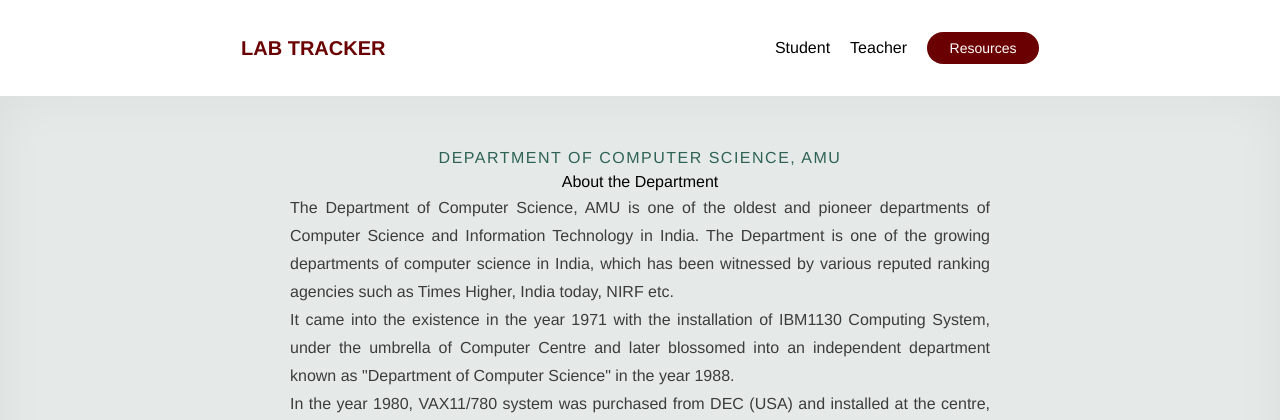
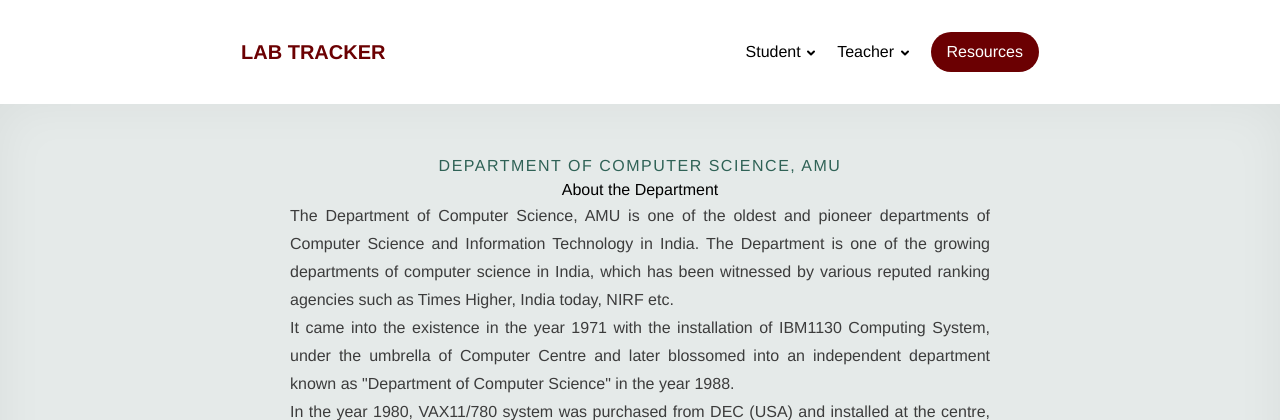
Before and after one commit to azmisaud/LabTracker, a Django app: page / in a window 1280 px wide. Shown: the top 420 px of the page. Run offline with Django 5.2, Linux system fonts and the light colour scheme.

Commit message:
feat: new nav UI

```diff
--- a/static/css/custom.css
+++ b/static/css/custom.css
@@ -117,3 +117,28 @@
 .w-48 {
 width: 8rem;
 }
+
+.px-4 {
+    padding-left: 1rem;
+    padding-right: 1rem;
+}
+
+.h-8 {
+    height: 2.5rem;
+}
+
+.button-resources {
+    background-color: rgb(107, 0, 2);
+    color: white;
+    padding: 0.5rem 1rem;
+    border-radius: 9999px;
+    text-align: center;
+    display: inline-flex;
+    align-items: center;
+    justify-content: center;
+    transition: background-color 0.3s ease;
+}
+
+.button-resources:hover {
+    background-color: #063;
+}
--- a/templates/homepage.html
+++ b/templates/homepage.html
@@ -26,7 +26,9 @@
                         <!-- Student Dropdown -->
                         <div class="relative flex items-center">
                             <button class="dropdown-button text-gray-400 hover:text-white" aria-label="Open Student Dropdown">
-                                <span>Student</span>
+                                <span>Student
+                                    <svg xmlns="http://www.w3.org/2000/svg" width="24" height="24" viewBox="0 0 24 24" fill="none" stroke="currentColor" stroke-width="4" stroke-linecap="round" stroke-linejoin="round" class="lucide lucide-chevron-down inline-block h-3 w-3"><path d="m6 9 6 6 6-6"></path></svg>
+                                </span>
                             </button>
                             <div class="dropdown-menu pointer-events-none invisible absolute left-0 top-full z-[999] mt-2 w-48 min-w-[100px] rounded-md bg-slate-800 py-2 opacity-0 shadow-xl transition-all duration-100">
                                 <div class="space-y-1">
@@ -49,7 +51,10 @@
                         <!-- Teacher Dropdown -->
                         <div class="relative flex items-center">
                             <button class="dropdown-button text-gray-400 hover:text-white" aria-label="Open Teacher Dropdown">
-                                <span>Teacher</span>
+                                <span>Teacher
+                                    <svg xmlns="http://www.w3.org/2000/svg" width="24" height="24" viewBox="0 0 24 24" fill="none" stroke="currentColor" stroke-width="4" stroke-linecap="round" stroke-linejoin="round" class="lucide lucide-chevron-down inline-block h-3 w-3"><path d="m6 9 6 6 6-6"></path></svg>
+
+                                </span>
                             </button>
                             <div class="dropdown-menu pointer-events-none invisible absolute left-0 top-full z-[999] mt-2 w-48 min-w-[100px] rounded-md bg-slate-800 py-2 opacity-0 shadow-xl transition-all duration-100">
                                 <div class="space-y-1">
@@ -66,13 +71,13 @@
                         <!-- Resources Link -->
                         <ul class="hidden sm:flex items-center justify-end gap-5">
                             <li>
-                                <a href="https://www.amu.ac.in/department/computer-science"
-                                   class="flex h-8 w-28 items-center justify-center rounded-full px-4 py-2 text-sm font-medium text-white"
-                                   style="background-color: rgb(107, 0, 2);">
+                                <a href="https://www.amu.ac.in/department/computer-science" class="button-resources">
                                    Resources
                                 </a>
                             </li>
                         </ul>
+
+
                     </div>
                 </nav>
             </div>
```
